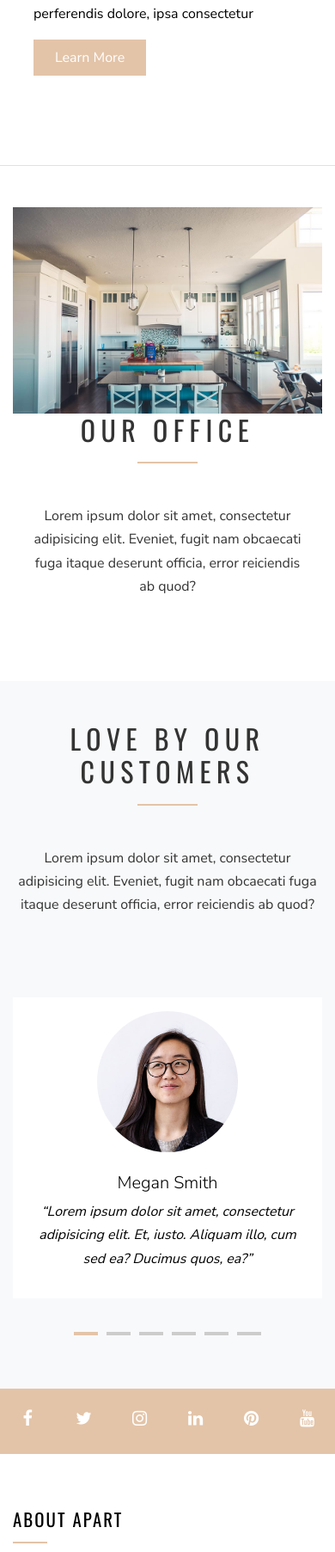
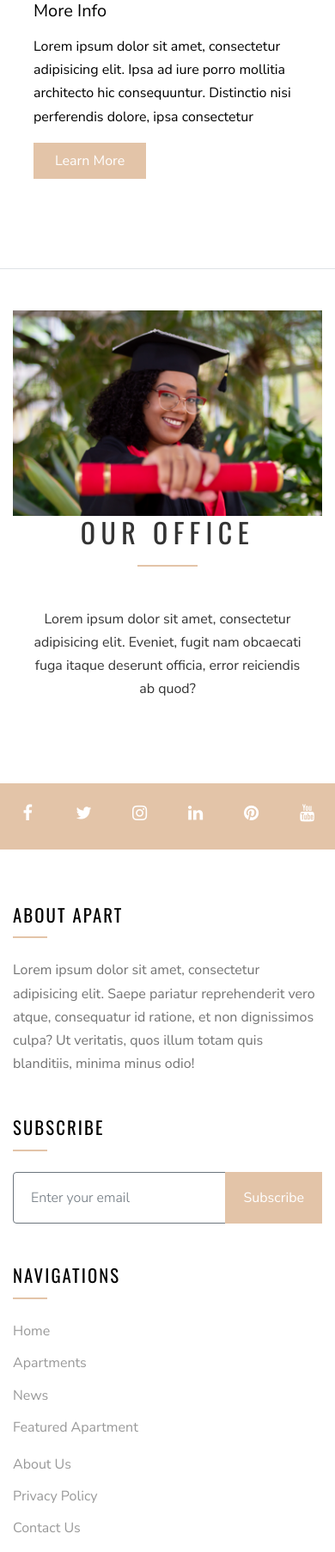
Before and after one commit to Bussyboo98/yearbook23, a Django app: page /contact/ in a window 390 px wide. Shown: the part 1751-3556 px from the top of the page at 86% size. Run offline with Django 4.2, Linux system fonts and the light colour scheme; some libraries are stand-ins or nearby versions; some web fonts are replaced.

Commit message:
update yearbook

```diff
--- a/templates/client/base.html
+++ b/templates/client/base.html
@@ -41,7 +41,7 @@
         <div class="container py-1">
           <div class="row align-items-center">
             <div class="col-8 col-md-8 col-lg-4">
-              <h1 class="mb-0"><a href="{% url 'home' %}" class="text-white h2 mb-0"><strong>YearBook<span class="text-primary">.</span></strong></a></h1>
+              <h1 class="mb-0"><a href="{% url 'home' %}" class="text-white h2 mb-0 text-uppercase"><strong>trailblazers<span class="text-primary">.</span></strong></a></h1>
             </div>
             <div class="col-4 col-md-4 col-lg-8">
               <nav class="site-navigation text-right text-md-right" role="navigation">
@@ -70,7 +70,7 @@
                     </ul>
                   </li>
                   <li><a href="{% url 'year_book:blog' %}">News</a></li>
-                  <li><a href="contact.html">Contact</a></li>
+                  <li><a href="{% url 'year_book:contact' %}">Contact</a></li>
                 </ul>
               </nav>
             </div>
--- a/templates/client/contact.html
+++ b/templates/client/contact.html
@@ -30,24 +30,24 @@ Contact Us
 
 
 
-          <form action="#" class="contact-form">
+          <form action="#" method="POST" class="contact-form">
 
             <div class="row form-group">
               <div class="col-md-12 mb-3 mb-md-0">
                 <label class="font-weight-bold" for="fullname">Full Name</label>
-                <input type="text" id="fullname" class="form-control" placeholder="Full Name">
+                {{form.name}}
               </div>
             </div>
             <div class="row form-group">
               <div class="col-md-12">
                 <label class="font-weight-bold" for="email">Email</label>
-                <input type="email" id="email" class="form-control" placeholder="Email Address">
+                {{form.email}}
               </div>
             </div>
             <div class="row form-group">
               <div class="col-md-12">
                 <label class="font-weight-bold" for="email">Subject</label>
-                <input type="text" id="subject" class="form-control" placeholder="Enter Subject">
+               {{form.subject}}
               </div>
             </div>
 
@@ -55,8 +55,7 @@ Contact Us
             <div class="row form-group">
               <div class="col-md-12">
                 <label class="font-weight-bold" for="message">Message</label>
-                <textarea name="message" id="message" cols="30" rows="5" class="form-control"
-                  placeholder="Say hello to us"></textarea>
+               {{form.message}}
               </div>
             </div>
 
@@ -99,7 +98,7 @@ Contact Us
     <div class="container">
       <div class="row">
         <div class="col-lg-6">
-          <img src="images/img_1.jpg" alt="Image" class="img-fluid">
+          <img src="{% static 'images/grad1.jpg' %}" alt="Image" class="img-fluid">
         </div>
         <div class="col-lg-6">
           <div class="site-section-heading text-center mb-5 w-border col-md-6 mx-auto">
@@ -111,84 +110,6 @@ Contact Us
       </div>
     </div>
   </div>
-
-
-
-    <div class="site-section block-13 bg-light">
-      <div class="container" data-aos="fade-up">
-        <div class="row">
-          <div class="site-section-heading text-center mb-5 w-border col-md-6 mx-auto">
-            <h2 class="mb-5">Love By Our Customers</h2>
-            <p>Lorem ipsum dolor sit amet, consectetur adipisicing elit. Eveniet, fugit nam obcaecati fuga itaque deserunt officia, error reiciendis ab quod?</p>
-          </div>
-        </div>
-        <div class="nonloop-block-13 owl-carousel">
-
-          <div class="text-center p-3 p-md-5 bg-white">
-            <div class="mb-4">
-              <img src="images/person_1.jpg" alt="Image" class="w-50 mx-auto img-fluid rounded-circle">
-            </div>
-            <div class="text-black">
-              <h3 class="font-weight-light h5">Megan Smith</h3>
-              <p class="font-italic">&ldquo;Lorem ipsum dolor sit amet, consectetur adipisicing elit. Et, iusto. Aliquam illo, cum sed ea? Ducimus quos, ea?&rdquo;</p>
-            </div>
-          </div>
-
-          <div class="text-center p-3 p-md-5 bg-white">
-            <div class="mb-4">
-              <img src="images/person_2.jpg" alt="Image" class="w-50 mx-auto img-fluid rounded-circle">
-            </div>
-            <div class="text-black">
-              <h3 class="font-weight-light h5">Brooke Cagle</h3>
-              <p class="font-italic">&ldquo;Lorem ipsum dolor sit amet, consectetur adipisicing elit. Et, iusto. Aliquam illo, cum sed ea? Ducimus quos, ea?&rdquo;</p>
-            </div>
-          </div>
-
-          <div class="text-center p-3 p-md-5 bg-white">
-            <div class="mb-4">
-              <img src="images/person_3.jpg" alt="Image" class="w-50 mx-auto img-fluid rounded-circle">
-            </div>
-            <div class="text-black">
-              <h3 class="font-weight-light h5">Philip Martin</h3>
-              <p class="font-italic">&ldquo;Lorem ipsum dolor sit amet, consectetur adipisicing elit. Et, iusto. Aliquam illo, cum sed ea? Ducimus quos, ea?&rdquo;</p>
-            </div>
-          </div>
-
-          <div class="text-center p-3 p-md-5 bg-white">
-            <div class="mb-4">
-              <img src="images/person_1.jpg" alt="Image" class="w-50 mx-auto img-fluid rounded-circle">
-            </div>
-            <div class="text-black">
-              <h3 class="font-weight-light h5">Steven Ericson</h3>
-              <p class="font-italic">&ldquo;Lorem ipsum dolor sit amet, consectetur adipisicing elit. Et, iusto. Aliquam illo, cum sed ea? Ducimus quos, ea?&rdquo;</p>
-            </div>
-          </div>
-
-          <div class="text-center p-3 p-md-5 bg-white">
-            <div class="mb-4">
-              <img src="images/person_2.jpg" alt="Image" class="w-50 mx-auto img-fluid rounded-circle">
-            </div>
-            <div class="text-black">
-              <h3 class="font-weight-light h5">Nathan Dumlao</h3>
-              <p class="font-italic">&ldquo;Lorem ipsum dolor sit amet, consectetur adipisicing elit. Et, iusto. Aliquam illo, cum sed ea? Ducimus quos, ea?&rdquo;</p>
-            </div>
-          </div>
-
-          <div class="text-center p-3 p-md-5 bg-white">
-            <div class="mb-4">
-              <img src="images/person_4.jpg" alt="Image" class="w-50 mx-auto img-fluid rounded-circle">
-            </div>
-            <div class="text-black">
-              <h3 class="font-weight-light h5">Brook Smith</h3>
-              <p class="font-italic">&ldquo;Lorem ipsum dolor sit amet, consectetur adipisicing elit. Et, iusto. Aliquam illo, cum sed ea? Ducimus quos, ea?&rdquo;</p>
-            </div>
-          </div>
-
-        </div>
-      </div>
-    </div>
-
-
 
 
     <div class="bg-primary" data-aos="fade">
--- /dev/null
+++ b/year_book/forms.py
@@ -0,0 +1,26 @@
+from django import forms
+from .models import *
+
+class ContactForm(forms.ModelForm):
+    class Meta:
+        model = Contact_Us
+        fields = ['name', 'email', 'subject', 'message']
+        widgets = {
+            'name': forms.TextInput(attrs={'class': 'form-control', 'placeholder': 'FullName'}),
+            'message': forms.Textarea(attrs={'class': 'form-control', 'placeholder': 'Say hello to us'}),
+            'email': forms.EmailInput(attrs={'class': 'form-control', 'placeholder': 'Email Address'}),
+            'subject': forms.TextInput(attrs={'class': 'form-control', 'placeholder': 'Enter Subject'}),
+        }
+
+class CommentForm(forms.ModelForm):
+    user_name = forms.CharField( widget=forms.TextInput(attrs={'class': 'form-control', 'placeholder': 'Full Name'}))
+    comment_content = forms.CharField(widget=forms.Textarea(attrs={
+        'class': 'form-control',
+        'placeholder': 'Type your comment',
+        'id': 'usercomment',
+        'rows': '4'
+    }))
+    class Meta:
+        model = Comment
+        exclude = ['user', 'post']
+        # fields = ('content', )
--- a/year_book/models.py
+++ b/year_book/models.py
@@ -81,6 +81,17 @@ class Blog(models.Model):
     class Meta():
         verbose_name_plural = 'Blog'
 
+class Comment(models.Model):
+    # user = models.OneToOneField(User, on_delete=models.CASCADE)
+    user_name = models.CharField(max_length=150, verbose_name= 'User Name')
+    timestamp = models.DateTimeField(auto_now_add=True)
+    comment_content = models.TextField(verbose_name= 'Content')
+    post = models.ForeignKey(Blog, related_name='comments', on_delete=models.CASCADE)
+
+    def __str__(self):
+        return self.user_name
+
+
 class Contact_Us(models.Model):
     name = models.CharField(max_length=200)
     subject = models.CharField(max_length=50, default='complaint')
@@ -110,10 +121,10 @@ class Year_Book(models.Model):
     hobbies = models.CharField(max_length=200)
     fun_fact_about_me = models.TextField()
     favorite_quote = models.TextField()
-    twitter_handle = models.URLField(max_length=200)
-    facebook_handle = models.URLField(max_length=200)
-    github = models.URLField(max_length=200)
-    linkedin = models.CharField(max_length=200)
+    twitter_handle = models.URLField(max_length=200, blank=True)
+    facebook_handle = models.URLField(max_length=200, blank=True)
+    github = models.URLField(max_length=200, blank=True)
+    linkedin = models.CharField(max_length=200, blank=True)
     slug = models.SlugField(max_length=250, unique=True)
     time_uploaded = models.DateTimeField('date uploaded', default=datetime.now())
     approve = models.BooleanField(default=False)
--- a/year_book/views.py
+++ b/year_book/views.py
@@ -13,7 +13,7 @@ from django.core.paginator import Paginator, EmptyPage, PageNotAnInteger
 from django.conf import settings
 
 import json
-
+from .forms import *
 import requests
 
 # Create your views here.
@@ -25,24 +25,25 @@ def home(request):
 
 def about(request):
     about = About.objects.order_by('-time_uploaded')
-    return render(request, 'client/about.html', {'about':about})
+    students = Year_Book.objects.order_by('-time_uploaded')
+    return render(request, 'client/about.html', {'about':about, 'student_key':students,})
 
 def contact(request):
     if request.method == 'POST':
-        name = request.POST.get('name')
-        email = request.POST.get('email')
-        subject = request.POST.get('subject')
-        message = request.POST.get('message')
+        form = ContactForm(request.POST)
+        if form.is_valid():
+            name = form.cleaned_data['name']
+            email = form.cleaned_data['email']
+            subject = form.cleaned_data['subject']
+            message = form.cleaned_data['message']
 
-        print(name, email, subject, message)
+            data = Contact_Us.objects.create(name=name, email=email, subject=subject, message=message)
+            data.save()
+            messages.success(request, 'Your message was delivered successfully')
+    else:
+        form = ContactForm()
 
-        data = Contact_Us.objects.create(name=name, email=email, subject=subject, message=message)
-
-        data.save()
-        print('Success')
-        messages.success(request, 'Your Message was Delivered Successfully')
-
-    return render(request, 'client/contact.html')
+    return render(request, 'client/contact.html', {'form': form})
 
 
 def students(request):
@@ -78,6 +79,21 @@ def blog(request):
 
     return render(request, 'client/news.html', {'post':page_obj})
 
+
+
 def blog_details(request, slug):
     blog_details = get_object_or_404(Blog, slug=slug)
-    return render(request, 'client/blog-details.html', {'post':blog_details})
+    comments = Comment.objects.filter(post=blog_details).order_by('-timestamp')
+
+    if request.method == "POST":
+        form = CommentForm(request.POST)
+        if form.is_valid():
+            comment = form.save(commit=False)
+            comment.post = blog_details
+            comment.save()
+            # Use the correct URL pattern name
+            return redirect('year_book:blog_details', slug=blog_details.slug)
+    else:
+        form = CommentForm()
+
+    return render(request, 'client/blog-details.html', {'comm': comments, 'post': blog_details, 'form': form})
```
Also changed, not shown: templates/client/about.html (+15 -27 lines), templates/client/blog-details.html (added, +115 -0 lines), templates/client/index.html (+9 -38 lines), year_book/admin.py (+9 -0 lines), db.sqlite3, media/student/branimir-balogovic-MnDHKjy01gM-unsplash.jpg (added), templates/client/ss.html (renamed from templates/client/single.html), year_book/migrations/0006_auto_20231026_2215.py (added), year_book/migrations/0007_auto_20231026_2257.py (added), year_book/migrations/0008_auto_20231026_2258.py (added).
